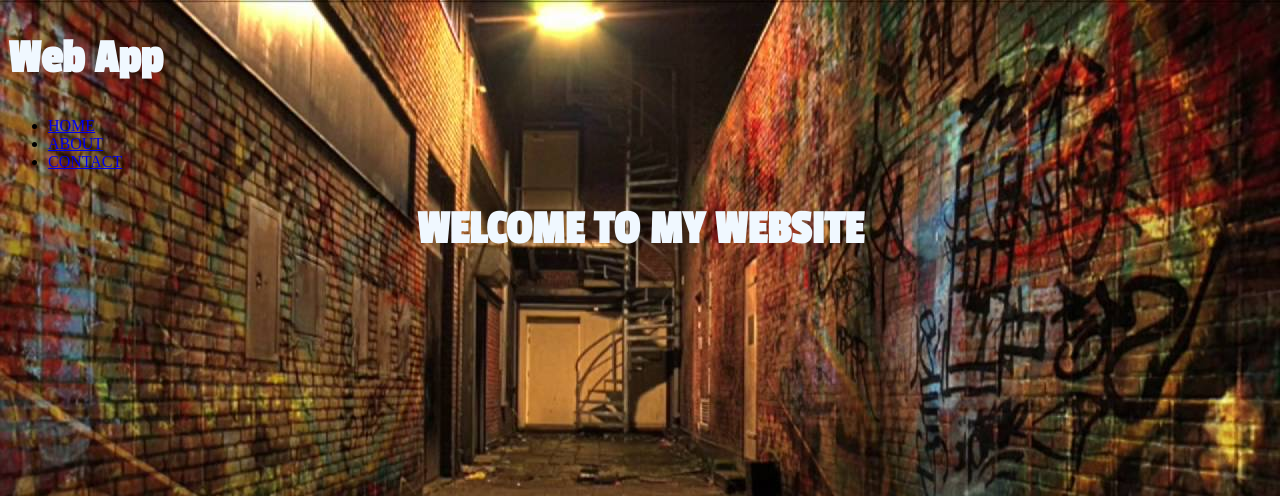
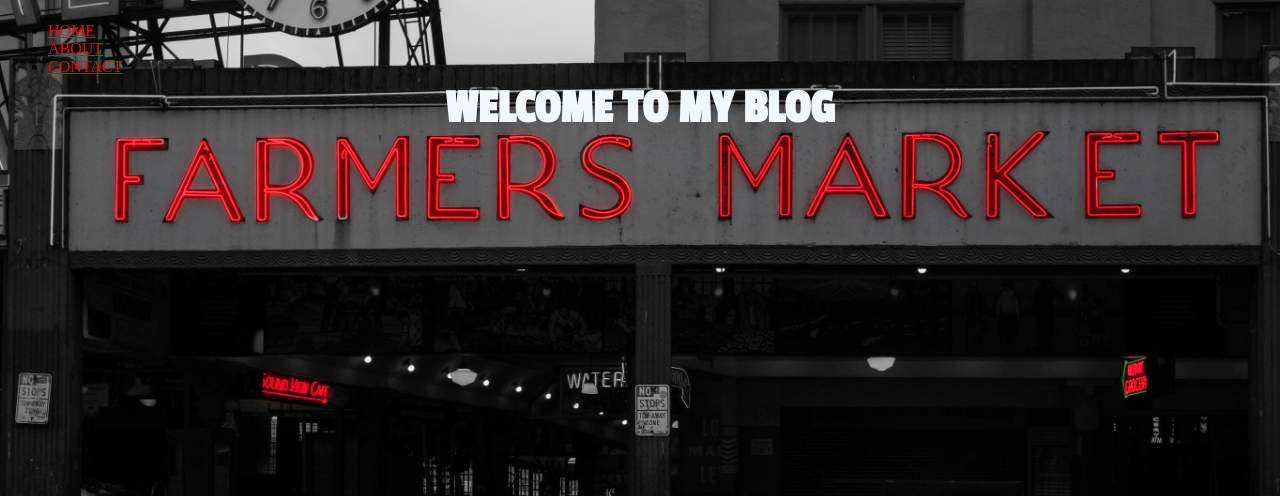
Before and after one commit to dacogemini/pydjangwebapp, a Django app: page / in a window 1280 px wide. Shown: the top 496 px of the page. Run offline with Django 3.2, Linux system fonts and the light colour scheme.

Commit message:
Added migrations

```diff
--- a/collection/static/css/style.css
+++ b/collection/static/css/style.css
@@ -1,14 +1,35 @@
 body {
-    background-image: url(../images/maxresdefault.jpg);
-    background-repeat: no-repeat;
+    background-image: url(../images/Market.jpg);
+    /* background-repeat: no-repeat; */
+    background-size: cover;
 }
 h1 {
     font-family: 'Passion One', cursive;
     color: aliceblue;
     font-size: 3em;
+    margin-top: -10px;
 }
 h2 {
     font-family: 'Passion One', cursive;
     color: aliceblue;
     font-size: 3em;
 }
+/* unvisited link */
+a:link {
+    color: red;
+}
+
+/* visited link */
+a:visited {
+    color: green;
+}
+
+/* mouse over link */
+a:hover {
+    color: hotpink;
+}
+
+/* selected link */
+a:active {
+    color: blue;
+}
--- a/collection/templates/base.html
+++ b/collection/templates/base.html
@@ -17,11 +17,11 @@
 </head>
 <body>
     <header>
-        <h1>Web App</h1>
+        <h1></h1>
         <nav>
             <ul>
                 <li>
-                    <a href="{% url 'home' %}">HOME</a>
+                    <a href="{% url 'home' %}">HOME</br></a>
                 </li>
                 <li>
                     <a href="{% url 'about' %}">ABOUT</a>
--- a/collection/templates/index.html
+++ b/collection/templates/index.html
@@ -5,5 +5,5 @@
 {% endblock title %}
 
 {% block content %}
-    <center><h1>WELCOME TO MY WEBSITE</h1></center>
+    <center><h1>WELCOME TO MY BLOG</h1></center>
 {% endblock content %}
```
Also changed, not shown: collection/migrations/0001_initial.py (added), collection/static/images/MVC_Pattern.png (added), collection/static/images/Market.jpg (added).
